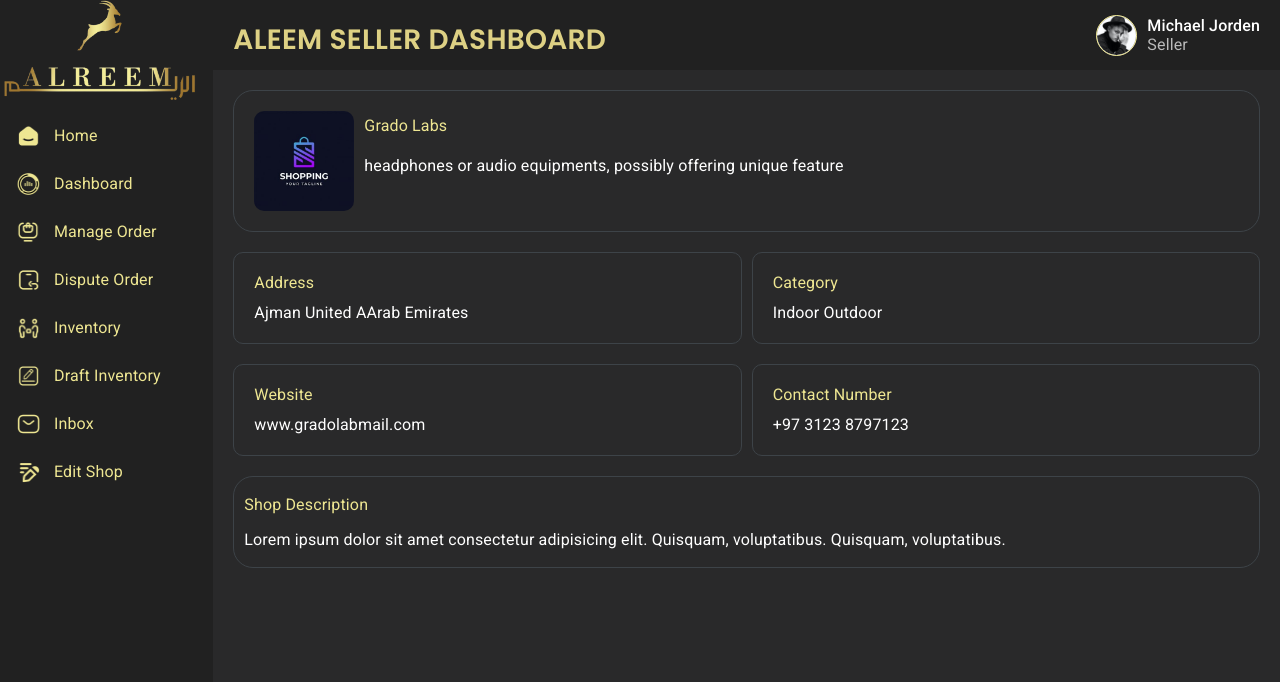
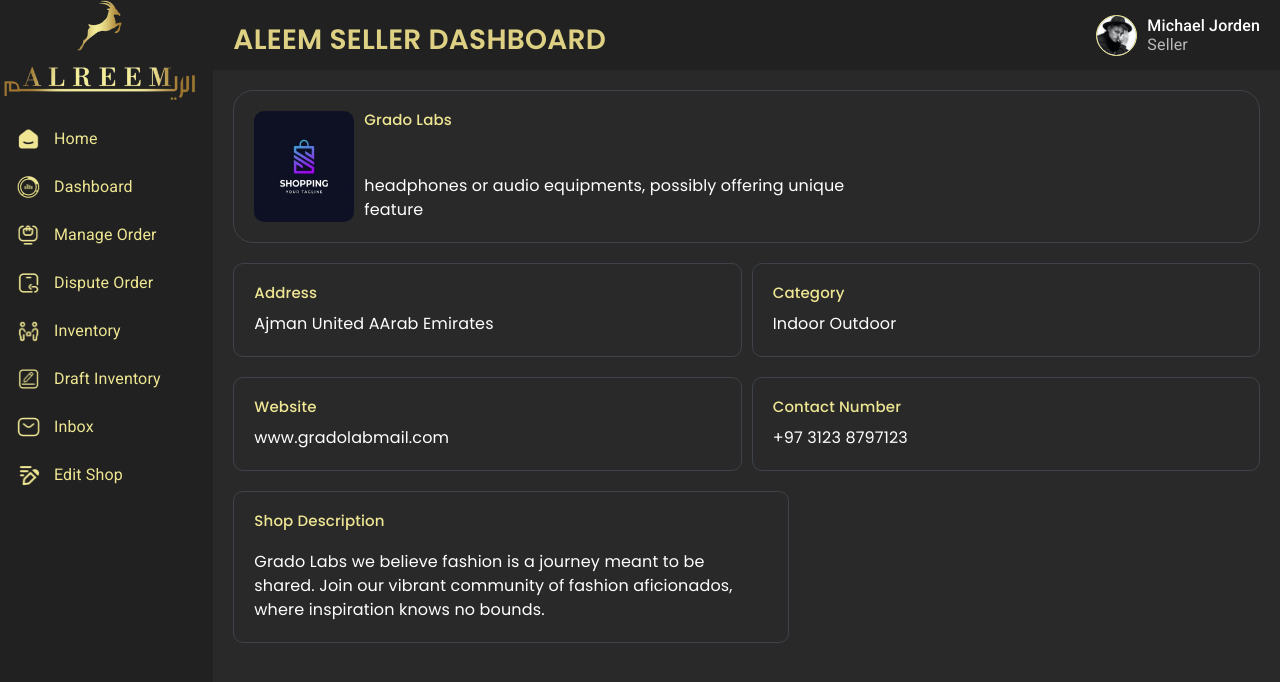
Before and after one commit to sohaibyounas/Alreem, a React (Vite) app: page / in a window 1280 px wide. Shown: the top 682 px of the page. Built offline with nearby package versions, Linux system fonts and the light colour scheme.

Commit message:
code styles

```diff
--- a/src/Style.module.css
+++ /dev/null
@@ -1,2 +0,0 @@
-/* home page css */
-/* main box */
--- /dev/null
+++ b/src/assets/CSS/style.module.css
@@ -0,0 +1,103 @@
+/* fonts */
+@import url("https://fonts.googleapis.com/css2?family=Poppins:ital,wght@0,100;0,200;0,300;0,400;0,500;0,600;0,700;0,800;0,900;1,100;1,200;1,300;1,400;1,500;1,600;1,700;1,800;1,900&display=swap");
+
+body {
+  font-family: "Poppins", sans-serif;
+}
+
+/* home page css */
+/* shoping box */
+.mainbox {
+  display: flex;
+  gap: 10px;
+  padding: 20px;
+  border: 1px solid #3d4348;
+  border-radius: 20px;
+}
+
+.shopingimg {
+  width: 100px;
+  border-radius: 10px;
+}
+
+/* inner text */
+.mainbox1{
+  display: flex;
+  gap: 10px;
+  margin-top: 20px;
+}
+
+.innerbox {
+  display: flex;
+  margin-top: 20px;
+  gap: 10px;
+}
+
+.innerbox1{
+  display: flex;
+  flex-direction: column;
+  gap: 10px;
+  padding: 20px;
+  width: 50%;
+  border: 1px solid #3D4348;
+  border-radius: 10px;
+}
+
+.innerbox2{
+  display: flex;
+  flex-direction: column;
+  padding: 20px;
+  width: 50%;
+  margin-top: 20px;
+  border: 1px solid #3D4348;
+  border-radius: 10px;
+}
+
+
+
+.imgdetails {
+  color: #eee692;
+  padding-bottom: 25px;
+  font-weight: 500 !important;
+  font-size: 15px !important;
+  line-height: 18px !important;
+  font-family: "Poppins", sans-serif !important;
+}
+
+.headtext {
+  width: 90%;
+  color: #fff;
+  font-weight: 400 !important;
+  font-size: 16px !important;
+  line-height: 24px !important;
+  padding-top: 20px;
+  font-family: "Poppins", sans-serif !important;
+}
+
+.innertext {
+  color: #eee692;
+  font-weight: 500 !important;
+  font-size: 15px !important;
+  line-height: 18px !important;
+  font-family: "Poppins", sans-serif !important;
+}
+
+.innerpara {
+  color: #fff;
+  font-weight: 400 !important;
+  font-size: 16px !important;
+  line-height: 24px !important;
+  font-family: "Poppins", sans-serif !important;
+}
+
+.innerpara1 {
+  padding-top: 20px;
+  width: 95%;
+  color: #fff;
+  font-weight: 400 !important;
+  font-size: 16px !important;
+  line-height: 24px !important;
+  font-family: "Poppins", sans-serif !important;
+}
+
+/* home page ends */
--- a/src/pages/Home.jsx
+++ b/src/pages/Home.jsx
@@ -1,130 +1,76 @@
 import { Box, Typography } from "@mui/material";
 import Shoping from "../assets/images/shoping.jfif";
+import style from '../assets/CSS/style.module.css';
 
 const Home = () => {
   return (
     <>
       {/* main box */}
       <Box
-        sx={{
-          border: "1px solid #3D4348",
-          borderRadius: "20px",
-          display: "flex",
-          padding: "20px",
-          gap: "10px",
-        }}
-      >
+        className={style.mainbox}>
         <img
           src={Shoping}
           alt="Shoping"
-          style={{ width: "100px", borderRadius: "10px" }}
+          className={style.shopingimg}
         />
         <Box>
-          <Typography sx={{ color: "#EEE692", lineHeight: "30px" }}>
+          <Typography className={style.imgdetails}>
             Grado Labs
           </Typography>
-          <Typography sx={{ color: "#fff", lineHeight: "50px" }}>
+          <Typography className={style.headtext}>
             headphones or audio equipments, possibly offering unique feature
           </Typography>
         </Box>
       </Box>
-      {/*  */}
-      <Box sx={{ display: "flex", marginTop: "20px", gap: "10px" }}>
-        <Box
-          sx={{
-            border: "1px solid #3D4348",
-            borderRadius: "10px",
-            display: "flex",
-            flexDirection: "column",
-            padding: "20px",
-            gap: "10px",
-            width: "50%",
-          }}
-        >
-          <Typography sx={{ color: "#EEE692", lineHeight: "20px" }}>
+
+      {/* Inner Text */}
+      <Box className={style.innerbox}>
+        <Box className={style.innerbox1}>
+          <Typography className={style.innertext}>
             Address
           </Typography>
-          <Typography sx={{ color: "#fff", lineHeight: "20px" }}>
+          <Typography className={style.innerpara}>
             Ajman United AArab Emirates
           </Typography>
         </Box>
 
-        <Box
-          sx={{
-            border: "1px solid #3D4348",
-            borderRadius: "10px",
-            display: "flex",
-            flexDirection: "column",
-            padding: "20px",
-            gap: "10px",
-            width: "50%",
-          }}
-        >
-          <Typography sx={{ color: "#EEE692", lineHeight: "20px" }}>
+        <Box className={style.innerbox1}>
+          <Typography className={style.innertext}>
             Category
           </Typography>
-          <Typography sx={{ color: "#fff", lineHeight: "20px" }}>
+          <Typography className={style.innerpara}>
             Indoor Outdoor
           </Typography>
         </Box>
       </Box>
 
-      <Box sx={{ display: "flex", marginTop: "20px", gap: "10px" }}>
-        <Box
-          sx={{
-            border: "1px solid #3D4348",
-            borderRadius: "10px",
-            display: "flex",
-            flexDirection: "column",
-            padding: "20px",
-            gap: "10px",
-            width: "50%",
-          }}
-        >
-          <Typography sx={{ color: "#EEE692", lineHeight: "20px" }}>
+      <Box className={style.mainbox1}>
+        <Box className={style.innerbox1}>
+          <Typography className={style.innertext}>
             Website
           </Typography>
-          <Typography sx={{ color: "#fff", lineHeight: "20px" }}>
+          <Typography className={style.innerpara}>
             www.gradolabmail.com
           </Typography>
         </Box>
 
-        <Box
-          sx={{
-            border: "1px solid #3D4348",
-            borderRadius: "10px",
-            display: "flex",
-            flexDirection: "column",
-            padding: "20px",
-            gap: "10px",
-            width: "50%",
-          }}
-        >
-          <Typography sx={{ color: "#EEE692", lineHeight: "20px" }}>
+        <Box className={style.innerbox1}>
+          <Typography className={style.innertext}>
             Contact Number
           </Typography>
-          <Typography sx={{ color: "#fff", lineHeight: "20px" }}>
+          <Typography className={style.innerpara}>
             +97 3123 8797123
           </Typography>
         </Box>
       </Box>
 
-      <Box
-        sx={{
-          border: "1px solid #3D4348",
-          borderRadius: "20px",
-          display: "flex",
-          flexDirection: "column",
-          marginTop: "20px",
-          padding: "10px",
-        }}
-      >
-        <Typography sx={{ color: "#EEE692", lineHeight: "35px" }}>
+      <Box className={style.innerbox2}>
+        <Typography className={style.innertext}>
           Shop Description
         </Typography>
-        <Typography sx={{ color: "#fff", lineHeight: "35px" }}>
-          Lorem ipsum dolor sit amet consectetur adipisicing elit. Quisquam,
-          voluptatibus. Quisquam, voluptatibus.
+        <Typography className={style.innerpara1}>
+          Grado Labs we believe fashion is a journey meant to be shared. Join our vibrant community of fashion aficionados,
+          where inspiration knows no bounds.
         </Typography>
       </Box>
     </>
```
